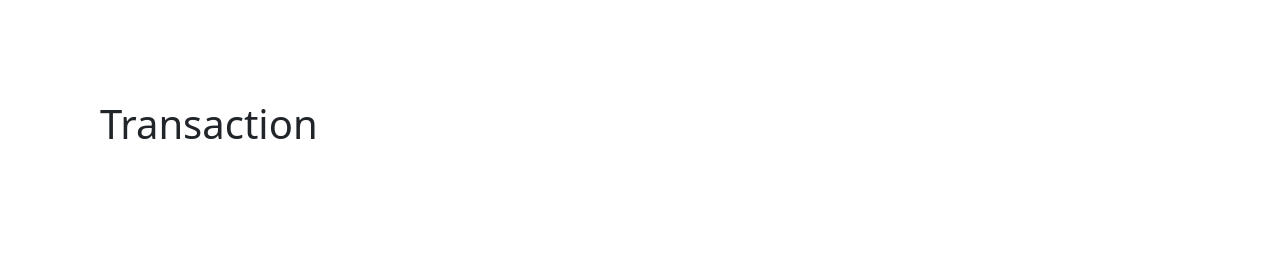
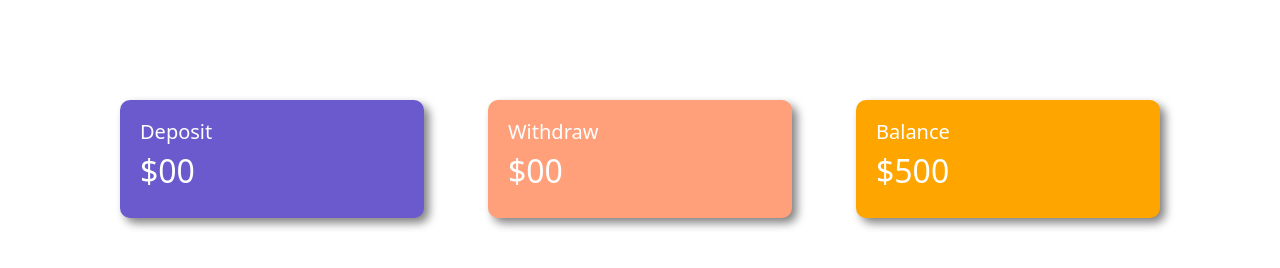
Before and after one commit to niazmurshedsiam/BanglaBank, a plain HTML site: page index.html in a window 1280 px wide. Both pictures are taken after typing "name@example.com", "Sample123" into the empty fields and a click on the button "Submit". Drawn offline with nearby package versions, Linux system fonts and the light colour scheme.

Commit message:
Deposit, withdraw, balance area, add column margin

```diff
--- a/index.html
+++ b/index.html
@@ -1,15 +1,18 @@
 <!doctype html>
 <html lang="en">
+
 <head>
     <!-- Required meta tags -->
     <meta charset="utf-8">
     <meta name="viewport" content="width=device-width, initial-scale=1">
 
     <!-- Bootstrap CSS -->
-    <link href="https://cdn.jsdelivr.net/npm/bootstrap@5.0.0-beta1/dist/css/bootstrap.min.css" rel="stylesheet" integrity="sha384-giJF6kkoqNQ00vy+HMDP7azOuL0xtbfIcaT9wjKHr8RbDVddVHyTfAAsrekwKmP1" crossorigin="anonymous">
+    <link href="https://cdn.jsdelivr.net/npm/bootstrap@5.0.0-beta1/dist/css/bootstrap.min.css" rel="stylesheet"
+        integrity="sha384-giJF6kkoqNQ00vy+HMDP7azOuL0xtbfIcaT9wjKHr8RbDVddVHyTfAAsrekwKmP1" crossorigin="anonymous">
     <link rel="stylesheet" href="style/style.css">
     <title>Pioneer Bank</title>
 </head>
+
 <body>
 
     <div id="login-area">
@@ -26,11 +29,31 @@
 
     </div>
     <div id="transaction-area">
-         <h1>Transaction</h1>
+        <div class="row">
+            <div class="col-md-4">
+                <div class="deposit">
+                    <h5>Deposit</h5>
+                    <h2>$00</h2>
+                </div>
+
+            </div>
+            <div class="col-md-4">
+                <div class="withdraw">
+                    <h5>Withdraw</h5>
+                    <h2>$00</h2>
+                </div>
+            </div>
+            <div class="col-md-4">
+                <div class="balance">
+                    <h5>Balance</h5>
+                    <h2>$500</h2>
+                </div>
+            </div>
+        </div>
     </div>
     <script>
         const loginBtn = document.getElementById("login");
-        loginBtn.addEventListener("click", function(){
+        loginBtn.addEventListener("click", function () {
             const loginArea = document.getElementById("login-area");
             loginArea.style.display = "none";
             const transactionArea = document.getElementById("transaction-area");
@@ -42,7 +65,9 @@
     <!-- Optional JavaScript; choose one of the two! -->
 
     <!-- Option 1: Bootstrap Bundle with Popper -->
-    <script src="https://cdn.jsdelivr.net/npm/bootstrap@5.0.0-beta1/dist/js/bootstrap.bundle.min.js" integrity="sha384-ygbV9kiqUc6oa4msXn9868pTtWMgiQaeYH7/t7LECLbyPA2x65Kgf80OJFdroafW" crossorigin="anonymous"></script>
+    <script src="https://cdn.jsdelivr.net/npm/bootstrap@5.0.0-beta1/dist/js/bootstrap.bundle.min.js"
+        integrity="sha384-ygbV9kiqUc6oa4msXn9868pTtWMgiQaeYH7/t7LECLbyPA2x65Kgf80OJFdroafW"
+        crossorigin="anonymous"></script>
 
     <!-- Option 2: Separate Popper and Bootstrap JS -->
     <!--
@@ -50,4 +75,5 @@
     <script src="https://cdn.jsdelivr.net/npm/bootstrap@5.0.0-beta1/dist/js/bootstrap.min.js" integrity="sha384-pQQkAEnwaBkjpqZ8RU1fF1AKtTcHJwFl3pblpTlHXybJjHpMYo79HY3hIi4NKxyj" crossorigin="anonymous"></script>
     -->
 </body>
+
 </html>
--- a/style/style.css
+++ b/style/style.css
@@ -12,3 +12,29 @@ body{
 #transaction-area{
     display: none;
 }
+
+.deposit{
+    background-color: slateblue;
+    margin: 0px 20px;
+    border-radius: 10px;
+    box-shadow: 5px 5px 10px gray;
+    padding: 20px;
+    color: white;
+
+}
+.withdraw{
+    background-color: lightsalmon;
+    margin: 0px 20px;
+    border-radius: 10px;
+    box-shadow: 5px 5px 10px gray;
+    padding: 20px;
+    color: white;
+}
+.balance{
+    background-color: orange;
+    margin: 0px 20px;
+    border-radius: 10px;
+    box-shadow: 5px 5px 10px gray;
+    padding: 20px;
+    color: white;
+}
```
Lines whose indentation alone changed are shown as unchanged.
